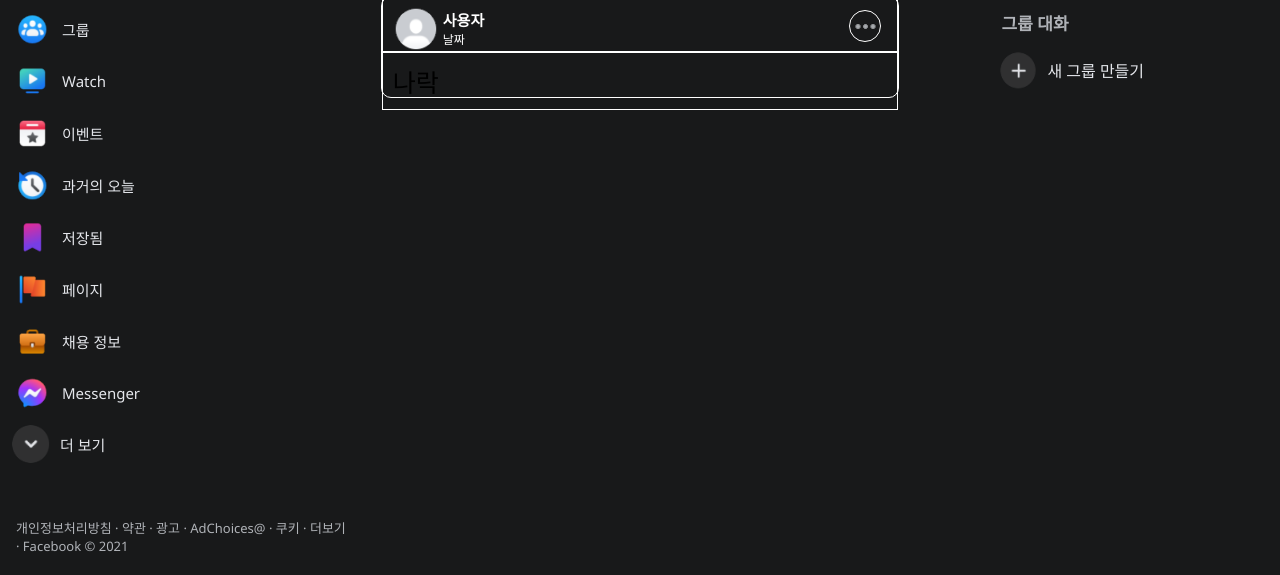
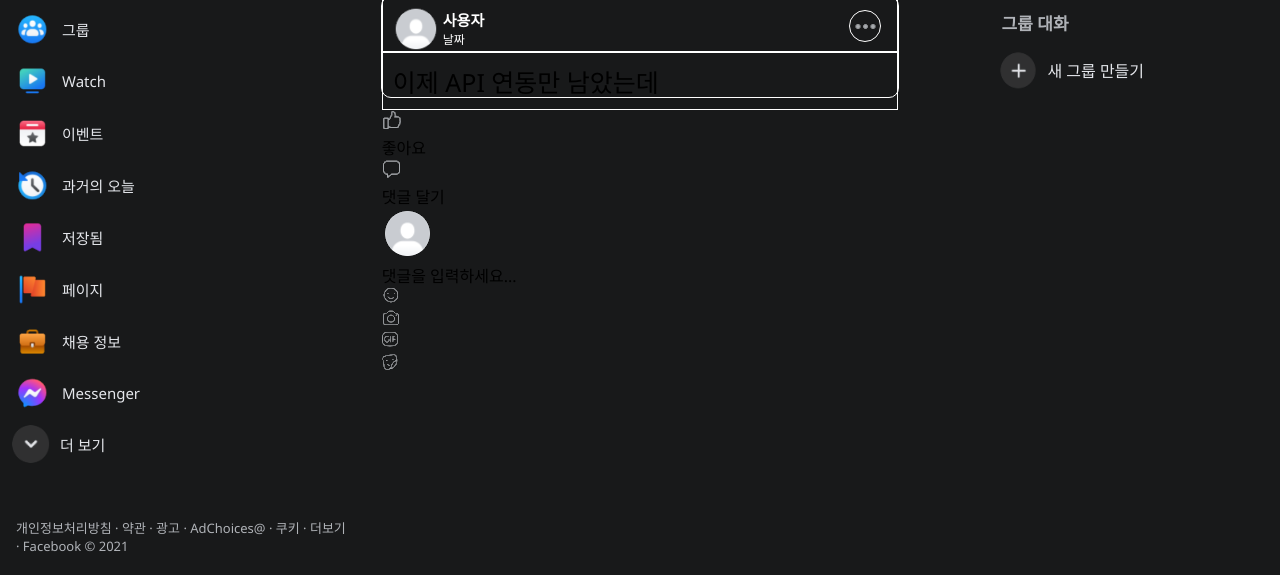
Before and after one commit to justinlee05/Facebook-Clone-Coding, a plain HTML site: page 페북 클론코딩/index.html in a window 1280 px wide. Shown: the part 225-800 px from the top of the page. Drawn offline with Linux system fonts and the light colour scheme; no server answers; a web font is replaced by a local one.

Commit message:
게시글 형식 추가

```diff
--- a/페북 클론코딩/index.html
+++ b/페북 클론코딩/index.html
@@ -235,10 +235,39 @@
                             </div>
                         </div>
                         <div class="posting-body">
-                            <p>나락</p>
+                            <p>이제 API 연동만 남았는데</p>
                         </div>
                         <div class="posting-footer">
-
+                            <div class="posting-footer-top">
+                                <div class="posting-footer-top-left">
+                                    <img src="./assets/좋아요.png" alt="">
+                                    <p>좋아요</p>
+                                </div>
+                                <div class="posting-footer-top-right">
+                                    <img src="./assets/댓글 달기.png" alt="">
+                                    <p>댓글 달기</p>
+                                </div>
+                            </div>
+                            <div class="posting-footer-bottom">
+                                <img src="./assets/왼프로필.png" alt="">
+                                <div class="comment">
+                                    <p>댓글을 입력하세요...</p>
+                                    <div class="comment-imgs">
+                                        <div>
+                                            <img id="img1" src="assets/이모티콘 추가.png" alt="">
+                                        </div>
+                                        <div>
+                                            <img id="img2" src="./assets/사진 첨부.png" alt="">
+                                        </div>
+                                        <div>
+                                            <img id="img3" src="./assets/GIF.png" alt="">
+                                        </div>
+                                        <div>
+                                            <img id="img4" src="./assets/스티커.png" alt="">
+                                        </div>
+                                    </div>
+                                </div>
+                            </div>
                         </div>
                     </div>
                 </div>
```
